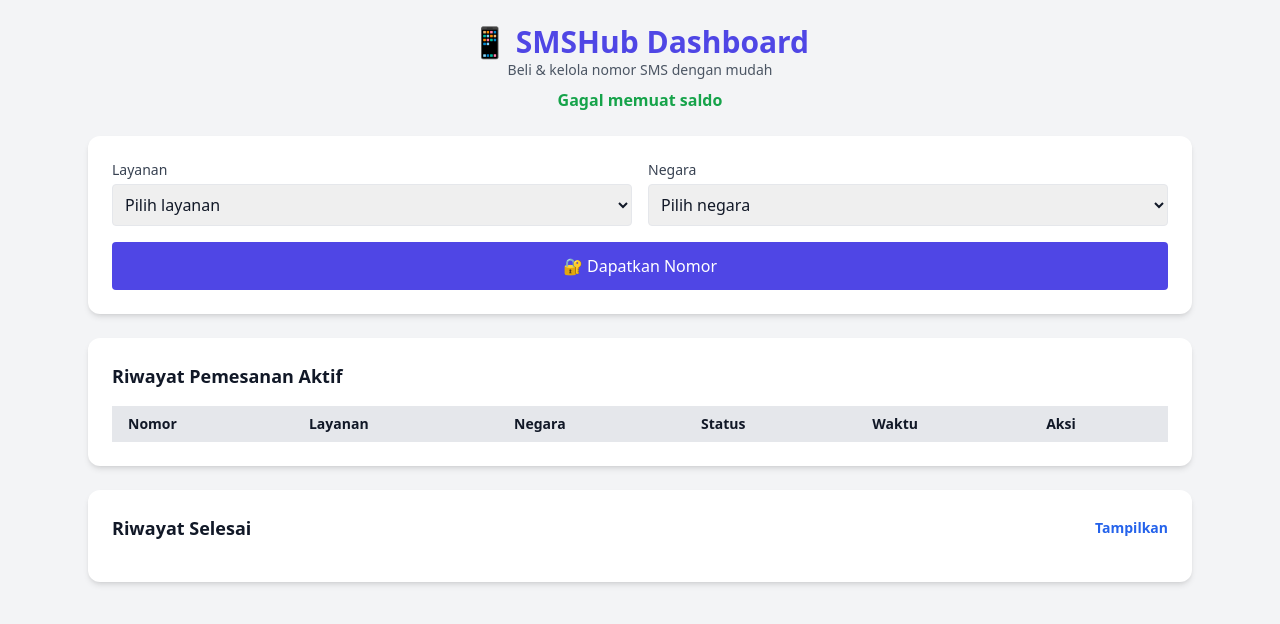
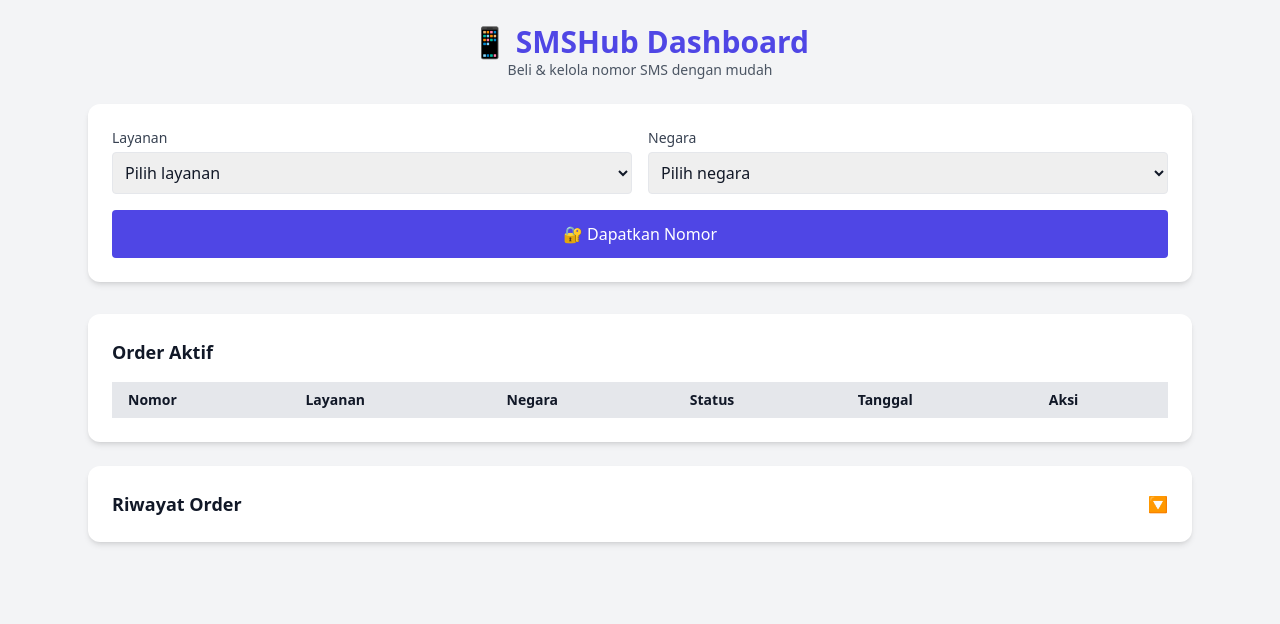
Before and after one commit to kingjo04/smshub_deploy, a Flask app: page / in a window 1280 px wide. Shown: the top 624 px of the page. Run offline with Flask 3, Linux system fonts and the light colour scheme; data that the repository does not hold is empty; some libraries are stand-ins or nearby versions.

Commit message:
Update index.html

```diff
--- a/templates/index.html
+++ b/templates/index.html
@@ -8,26 +8,26 @@
 </head>
 <body class="bg-gray-100 text-gray-900">
 
-  <div class="max-w-6xl mx-auto p-6 space-y-6">
+<div class="max-w-6xl mx-auto p-6">
   <!-- Header -->
-    <header class="text-center">
+  <header class="text-center mb-6">
     <h1 class="text-3xl font-bold text-indigo-600">📱 SMSHub Dashboard</h1>
     <p class="text-sm text-gray-600">Beli & kelola nomor SMS dengan mudah</p>
-      <div id="balance" class="mt-2 text-green-600 font-semibold"></div>
+    <p id="balance" class="mt-2 text-green-600 font-semibold"></p>
   </header>
 
   <!-- Form -->
-    <section class="bg-white rounded-xl shadow-md p-6">
+  <section class="bg-white rounded-xl shadow-md p-6 mb-8">
     <form id="orderForm" class="grid grid-cols-1 md:grid-cols-2 gap-4">
       <div>
         <label class="block text-sm font-medium text-gray-700">Layanan</label>
-          <select id="service" class="w-full mt-1 p-2 border rounded">
+        <select id="service" class="w-full mt-1 p-2 border rounded" required>
           <option value="">Pilih layanan</option>
         </select>
       </div>
       <div>
         <label class="block text-sm font-medium text-gray-700">Negara</label>
-          <select id="country" class="w-full mt-1 p-2 border rounded">
+        <select id="country" class="w-full mt-1 p-2 border rounded" required>
           <option value="">Pilih negara</option>
         </select>
       </div>
@@ -39,9 +39,9 @@
     </form>
   </section>
 
-    <!-- Active Orders Table -->
-    <section class="bg-white rounded-xl shadow-md p-6">
-      <h2 class="text-lg font-semibold mb-4">Riwayat Pemesanan Aktif</h2>
+  <!-- Active Orders -->
+  <section class="bg-white rounded-xl shadow-md p-6 mb-6">
+    <h2 class="text-lg font-semibold mb-4">Order Aktif</h2>
     <div class="overflow-x-auto">
       <table class="w-full table-auto text-sm text-left">
         <thead class="bg-gray-200">
@@ -50,7 +50,7 @@
             <th class="px-4 py-2">Layanan</th>
             <th class="px-4 py-2">Negara</th>
             <th class="px-4 py-2">Status</th>
-              <th class="px-4 py-2">Waktu</th>
+            <th class="px-4 py-2">Tanggal</th>
             <th class="px-4 py-2">Aksi</th>
           </tr>
         </thead>
@@ -59,13 +59,14 @@
     </div>
   </section>
 
-    <!-- History Section -->
+  <!-- History -->
   <section class="bg-white rounded-xl shadow-md p-6">
-      <h2 class="text-lg font-semibold mb-4 flex justify-between items-center">
-        Riwayat Selesai
-        <button id="toggleHistory" class="text-sm text-blue-600 hover:underline">Tampilkan</button>
-      </h2>
-      <div class="overflow-x-auto hidden" id="historySection">
+    <div class="flex items-center justify-between cursor-pointer" onclick="toggleHistory()" id="toggleHistoryBtn">
+      <h2 class="text-lg font-semibold">Riwayat Order</h2>
+      <span id="historyIcon">🔽</span>
+    </div>
+    <div id="historySection" class="mt-4 hidden">
+      <div class="overflow-x-auto">
         <table class="w-full table-auto text-sm text-left">
           <thead class="bg-gray-200">
             <tr>
@@ -73,16 +74,25 @@
               <th class="px-4 py-2">Layanan</th>
               <th class="px-4 py-2">Negara</th>
               <th class="px-4 py-2">Status</th>
-              <th class="px-4 py-2">Waktu</th>
+              <th class="px-4 py-2">Tanggal</th>
             </tr>
           </thead>
           <tbody id="historyTableBody"></tbody>
         </table>
       </div>
+    </div>
   </section>
 </div>
 
 <script>
+  async function fetchBalance() {
+    const res = await fetch('/api/balance');
+    const data = await res.json();
+    if (data.success) {
+      document.getElementById('balance').textContent = 'Saldo: $' + data.balance;
+    }
+  }
+
   async function fetchServices() {
     const res = await fetch('/api/services');
     const data = await res.json();
@@ -107,27 +117,15 @@
     });
   }
 
-    async function fetchBalance() {
-      const res = await fetch('/api/balance');
-      const data = await res.json();
-      const balanceDiv = document.getElementById('balance');
-      if (data.success) {
-        balanceDiv.textContent = `Saldo Anda: $${parseFloat(data.balance).toFixed(2)}`;
-      } else {
-        balanceDiv.textContent = 'Gagal memuat saldo';
-      }
-    }
-
   async function loadOrders() {
     const res = await fetch('/api/orders');
-      const { active_orders, history_orders } = await res.json();
-
-      const activeTbody = document.getElementById('ordersTableBody');
+    const data = await res.json();
+    const tbody = document.getElementById('ordersTableBody');
     const historyTbody = document.getElementById('historyTableBody');
-      activeTbody.innerHTML = '';
+    tbody.innerHTML = '';
     historyTbody.innerHTML = '';
 
-      active_orders.forEach(order => {
+    data.active_orders.forEach(order => {
       const row = document.createElement('tr');
       row.innerHTML = `
         <td class="px-4 py-2">${order.number}</td>
@@ -144,10 +142,10 @@
           <button class="text-red-600 hover:underline ml-2" onclick="cancelOrder('${order.id}')">Cancel</button>
         </td>
       `;
-        activeTbody.appendChild(row);
+      tbody.appendChild(row);
     });
 
-      history_orders.forEach(order => {
+    data.history_orders.forEach(order => {
       const row = document.createElement('tr');
       row.innerHTML = `
         <td class="px-4 py-2">${order.number}</td>
@@ -160,18 +158,6 @@
     });
   }
 
-    document.getElementById('orderForm').addEventListener('submit', async (e) => {
-      e.preventDefault();
-      const service = document.getElementById('service').value;
-      const country = document.getElementById('country').value;
-      await fetch('/api/create', {
-        method: 'POST',
-        headers: {'Content-Type': 'application/json'},
-        body: JSON.stringify({service, country})
-      });
-      await loadOrders();
-    });
-
   function getStatus(id) {
     fetch(`/api/status/${id}`)
       .then(res => res.json())
@@ -179,19 +165,32 @@
   }
 
   function cancelOrder(id) {
-      fetch(`/api/cancel/${id}`, {method: 'POST'})
-        .then(() => loadOrders());
+    fetch(`/api/cancel/${id}`, {method: 'POST'}).then(() => loadOrders());
   }
 
-    document.getElementById("toggleHistory").addEventListener("click", () => {
-      const section = document.getElementById("historySection");
-      section.classList.toggle("hidden");
+  document.getElementById('orderForm').addEventListener('submit', function (e) {
+    e.preventDefault();
+    const service = document.getElementById('service').value;
+    const country = document.getElementById('country').value;
+    fetch('/api/create', {
+      method: 'POST',
+      headers: {'Content-Type': 'application/json'},
+      body: JSON.stringify({service, country})
+    })
+    .then(res => res.json())
+    .then(() => loadOrders());
   });
 
-    // Init
+  function toggleHistory() {
+    const section = document.getElementById('historySection');
+    const icon = document.getElementById('historyIcon');
+    section.classList.toggle('hidden');
+    icon.textContent = section.classList.contains('hidden') ? '🔽' : '🔼';
+  }
+
+  fetchBalance();
   fetchServices();
   fetchCountries();
-    fetchBalance();
   loadOrders();
 </script>
 
```
Lines whose indentation alone changed are shown as unchanged.
